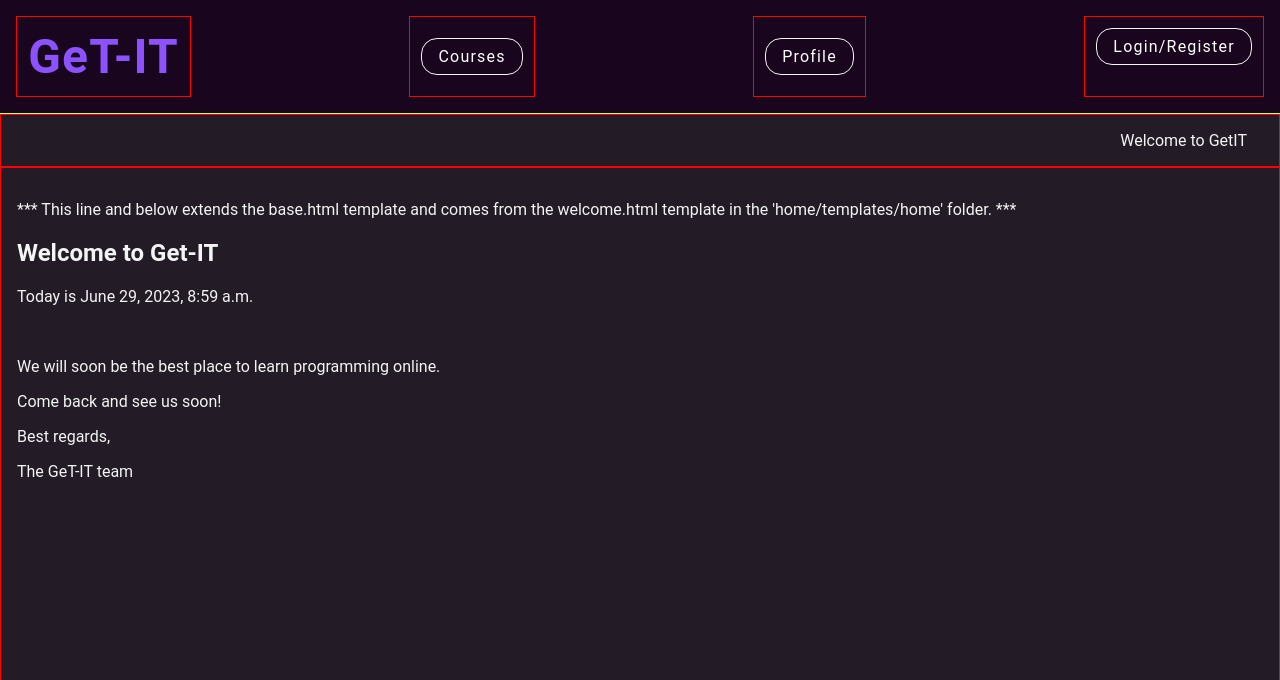
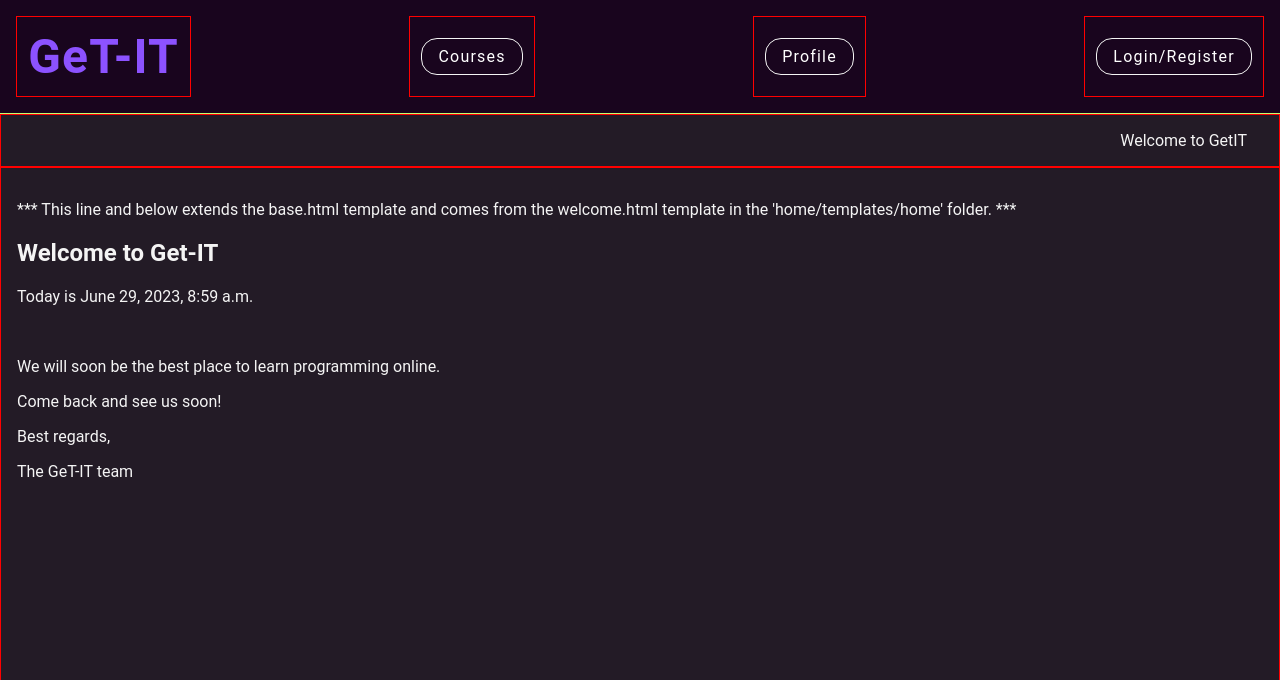
Before and after one commit to The-Digital-Dilemma/GetIT, a Django app: page / in a window 1280 px wide. Shown: the top 680 px of the page. Run offline with Django 4.2, Linux system fonts and the light colour scheme.

Commit message:
comment on styling

```diff
--- a/GetIT/static/css/style.css
+++ b/GetIT/static/css/style.css
@@ -1,3 +1,4 @@
+/*  This is to start the development, need to be adjusted according to wireframe */
 :root {
   --primary-color: #c1ff72;
   --secondary-color: #f4f4f4;
@@ -53,10 +54,7 @@ li {
   position: relative;
   border: 1px solid red;
 }
-.login {
-  display: flex;
-  flex-direction: column;
-}
+
 .link,
 .link-login,
 .link-home {
```
